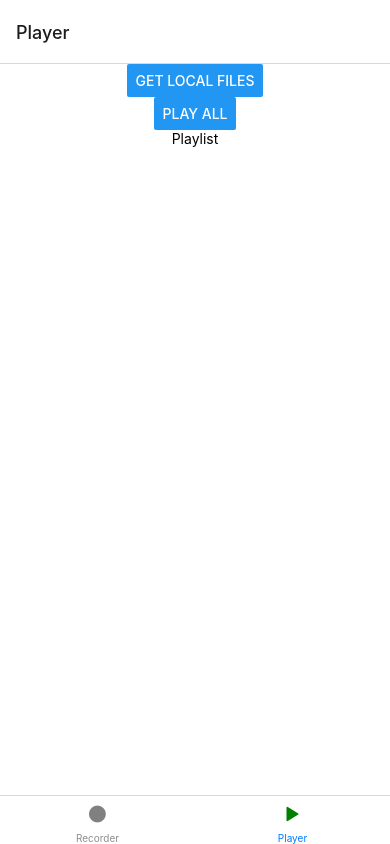
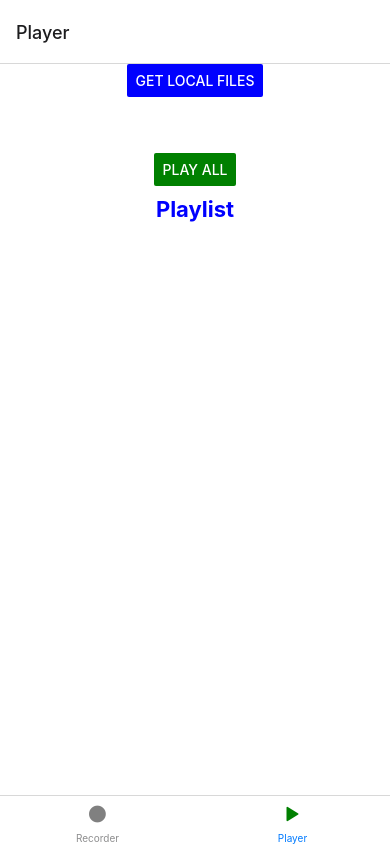
Before and after one commit to Cho-ui/Riff-Idea-Recorder, a React Native app: screen /Player in a window 390 px wide. Built offline with nearby package versions, Linux system fonts and the light colour scheme.

Commit message:
icons added, minimum readiness for submission

```diff
--- a/components/Player.js
+++ b/components/Player.js
@@ -3,7 +3,7 @@ import React, { useState, useEffect } from 'react';
 import { View, Text, Button, StyleSheet, FlatList } from 'react-native'
 import * as MediaLibrary from 'expo-media-library';
 import { Audio } from 'expo-av';
-
+import { Entypo } from '@expo/vector-icons';
 
 export default function Recorder() {
     const [sound, setSound] = useState();
@@ -129,22 +129,31 @@ export default function Recorder() {
         return `${minDisplay}:${secDisplay}`;
     }
 
+    const listHeader = () => {
+        return (
+            <View style={styles.headerContainer}>
+                <Text style={styles.listHeader}>Playlist</Text>
+            </View>
+        )
+    }
+
     return (
         <View style={styles.container}>
-            <Button title="Get Local Files" onPress={getFiles} />
-            <Button title="Play All" onPress={playAll} />
-            <Text>Playlist</Text>
+            <Button title="Get Local Files" onPress={getFiles} color="blue" />
+            <View style={{flex:0.1}}/>
+            <Button title="Play All" onPress={playAll} color="green" />
             <FlatList
                 data={audioAssets}
+                ListHeaderComponent={listHeader}
                 extraData={audioAssets} // TODO: test whether relevant
                 keyExtractor={(item) => item.filename}
                 renderItem={({ item, index }) => (
                     <View style={styles.row}>
                         <Text style={styles.cliptext}>Clip {index + 1} - {getDurationFormatted(item)}</Text>
-                        <Button style={styles.button} onPress={() => moveUp(index)} title="Up" />
-                        <Button style={styles.button} onPress={() => moveDown(index)} title="Down" />
-                        <Button style={styles.button} onPress={() => playClip(item)} title="Play" />
-                        <Button style={styles.button} onPress={() => remove(item)} title="Del" />
+                        <Entypo.Button name="arrow-with-circle-up" color="blue" backgroundColor="white" style={styles.button} onPress={() => moveUp(index)} title="Up" />
+                        <Entypo.Button name="arrow-with-circle-down" color="blue" backgroundColor="white" style={styles.button} onPress={() => moveDown(index)} title="Down" />
+                        <Entypo.Button name="controller-play" color="green" backgroundColor="white" style={styles.button} onPress={() => playClip(item)} title="Play" />
+                        <Entypo.Button name="circle-with-cross" color="red" backgroundColor="white" style={styles.button} onPress={() => remove(item)} title="Del" />
                     </View>
                 )} />
             <StatusBar style="auto" />
@@ -158,6 +167,7 @@ const styles = StyleSheet.create({
         backgroundColor: '#fff',
         alignItems: 'center',
         justifyContent: 'center',
+
     },
     row: {
         flexDirection: 'row',
@@ -168,6 +178,16 @@ const styles = StyleSheet.create({
         marginRight: 16
     },
     button: {
-        marginRight: 10
-    }
+        margin: 10
+    },
+    headerContainer: {
+        alignItems: 'center',
+        paddingBottom: 10,
+        paddingTop: 10
+      },
+      listHeader: {
+        fontSize: 22,
+        fontWeight: 'bold',
+        color: "blue"
+      }
 });
--- a/components/Recorder.js
+++ b/components/Recorder.js
@@ -2,6 +2,7 @@ import { StatusBar } from 'expo-status-bar';
 import React, { useState } from 'react';
 import { Button, StyleSheet, Text, View, FlatList } from 'react-native';
 import { Audio } from 'expo-av';
+import { Entypo } from '@expo/vector-icons';
 import * as MediaLibrary from 'expo-media-library';
 
 export default function Recorder() {
@@ -74,21 +75,29 @@ export default function Recorder() {
         }
     }
 
+    const listHeader = () => {
+        return (
+            <View style={styles.headerContainer}>
+                <Text style={styles.listHeader}>Takes</Text>
+            </View>
+        )
+    }
+
     return (
         <View style={styles.container}>
             <Text>{message}</Text>
-            <Button
+            <Button color="red"
                 title={recording ? 'Stop Recording' : 'Start Recording'}
                 onPress={recording ? stopRecording : startRecording} />
-            <Text>Takes</Text>
             <FlatList
             data={recordings}
+            ListHeaderComponent={listHeader}
             keyExtractor={(item, index) => index.toString()}
             renderItem={({item, index}) => (
                 <View style={styles.row}>
                     <Text style={styles.taketext}>Take {index + 1} - {item.duration}</Text>
-                    <Button style={styles.button} onPress={() => item.sound.replayAsync()} title="Play" />
-                    <Button style={styles.button} onPress={() => saveRecording(item.file)} title="Save" />
+                    <Entypo.Button name="controller-play" color="green" backgroundColor="white" style={styles.button} onPress={() => item.sound.replayAsync()} title="Play" />
+                    <Entypo.Button name="save" color="blue" backgroundColor="white" style={styles.button} onPress={() => saveRecording(item.file)} title="Save" />
                 </View>
             )}
              />
@@ -114,5 +123,15 @@ const styles = StyleSheet.create({
     },
     button: {
         margin: 16
-    }
+    },
+    headerContainer: {
+        alignItems: 'center',
+        paddingBottom: 10,
+        paddingTop: 10
+      },
+      listHeader: {
+        fontSize: 22,
+        fontWeight: 'bold',
+        color: "red"
+      }
 });
```
